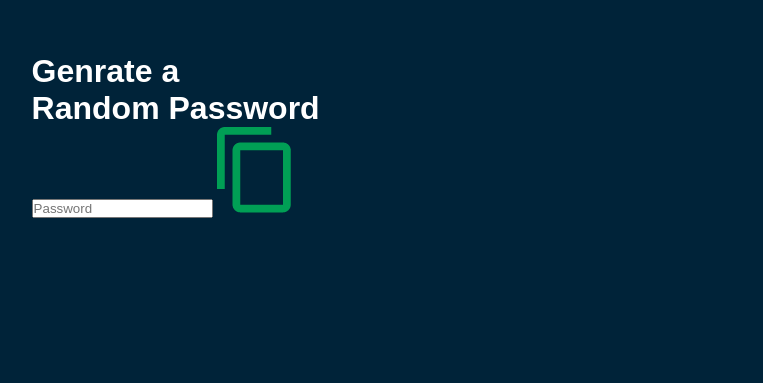
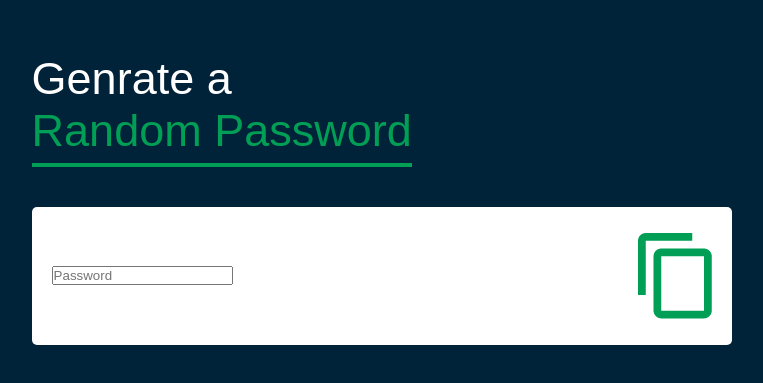
Before and after one commit to HassanEhsani/Genrate-Password, a plain HTML site: page index.html in a window 1280 px wide. Shown: the part 101-484 px from the top of the page, without its empty margins (122-885 px from the left). Drawn offline with Linux system fonts and the light colour scheme.

Commit message:
i wrote some code for h1 in css

```diff
--- a/index.html
+++ b/index.html
@@ -10,7 +10,7 @@
 
 <body>
     <div class="container">
-        <h1>Genrate a <br>Random Password</h1>
+        <h1>Genrate a <br><span>Random Password</span></h1>
         <div class="display">
             <input type="text" id="Password" placeholder="Password">
             <img src="images/copy.png" alt="">
--- a/style.css
+++ b/style.css
@@ -13,3 +13,24 @@ body{
     width: 90%;
     max-width: 700px;
 }
+.display{
+    width: 100%;
+    margin-top: 50px;
+    margin-bottom: 30px;
+    background: #fff;
+    color: #333;
+    display: flex;
+    align-items: center;
+    justify-content: space-between;
+    padding: 26px 20px;
+    border-radius: 5px;
+}
+.container h1{
+    font-weight: 500;
+    font-size: 45px;
+}
+.container h1 span{
+    color: #019f55;
+    border-bottom: 4px solid #019f55;
+    padding-bottom: 7px;
+}
```
